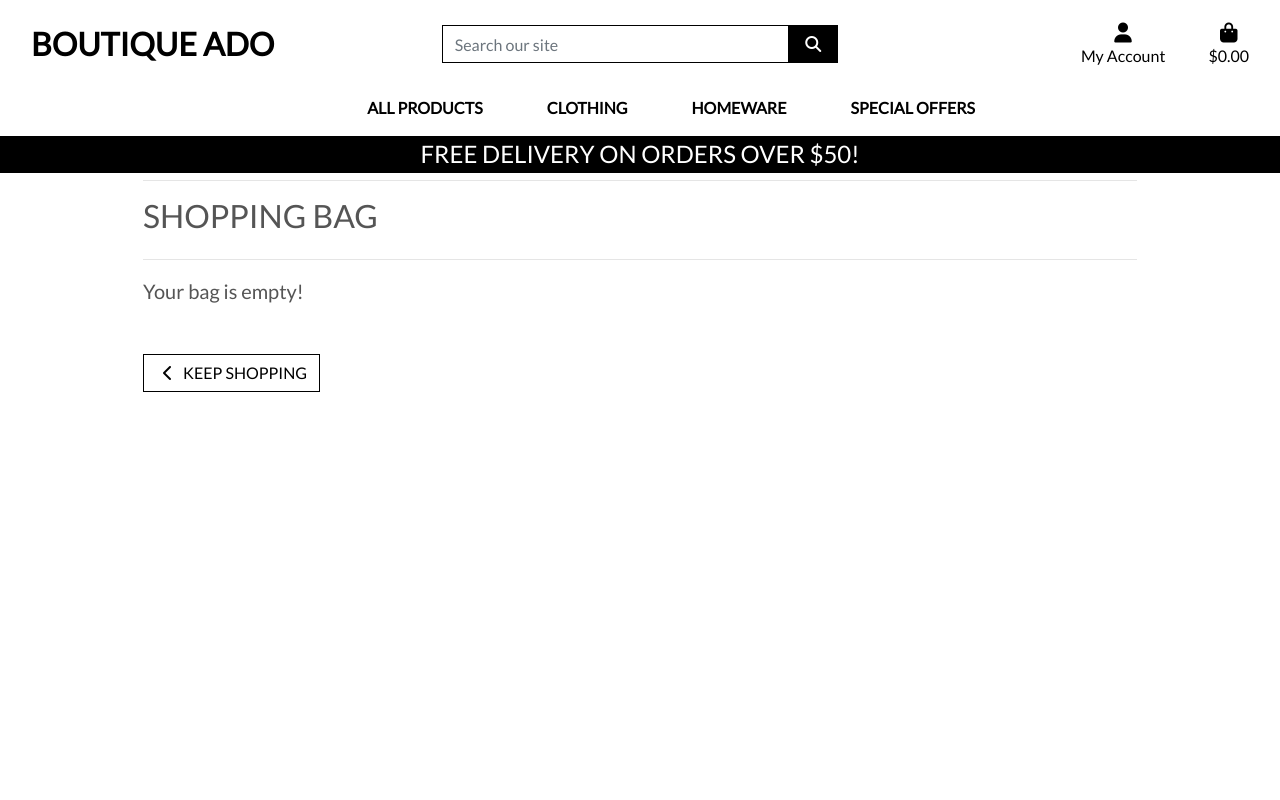
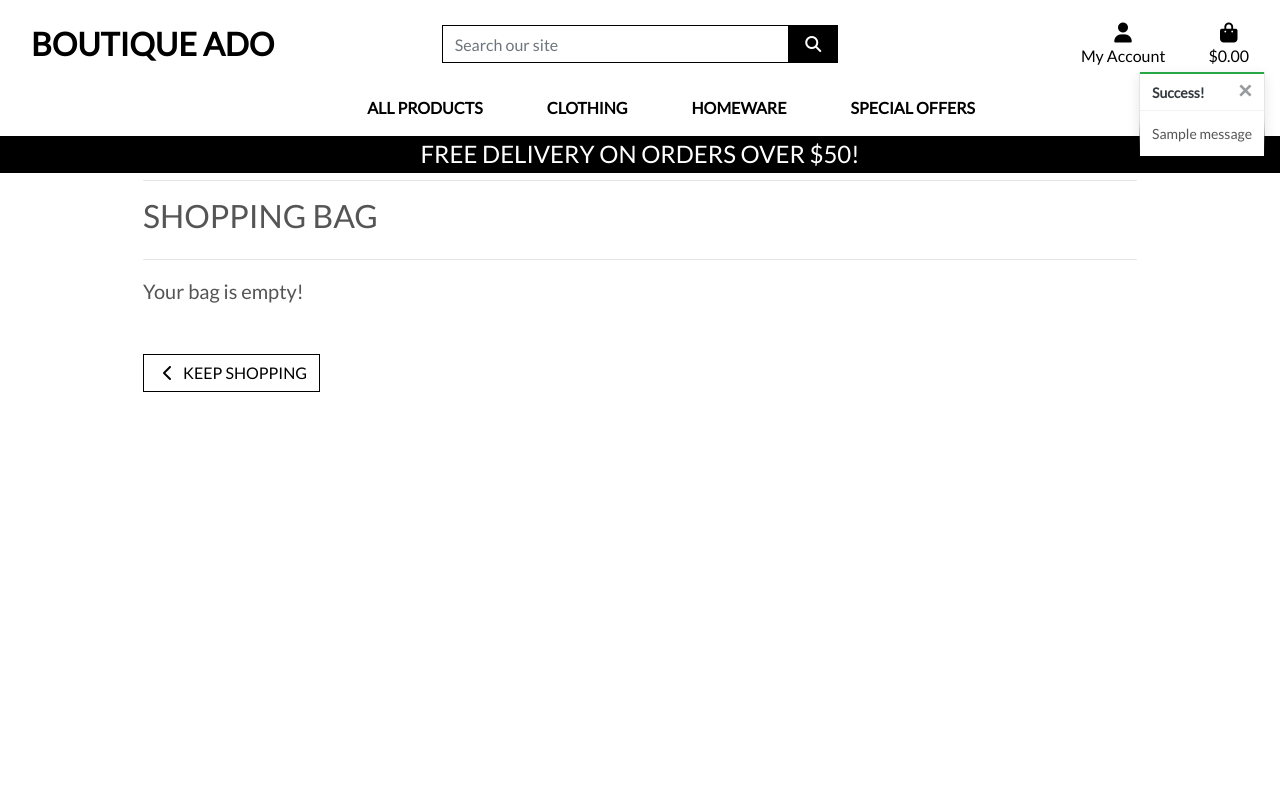
Before and after one commit to Didisimmons/boutique_ado, a Django app: page /bag/ in a window 1280 px wide. Run offline with Django 4.2, Linux system fonts and the light colour scheme; tables that the repository leaves empty hold one stand-in row (values such as "Sample post"); one stand-in notice (Sample message) is shown; some libraries are stand-ins or nearby versions.

Commit message:
fix remove_from_bag function and add toasts templates

```diff
--- a/bag/views.py
+++ b/bag/views.py
@@ -1,9 +1,13 @@
 from django.shortcuts import render, redirect, reverse, HttpResponse
+from django.contrib import messages
+
+from products.models import Product
 
 # Create your views here.
 def view_bag(request):
     """ A view that renders the bag contents page """
     return render(request, 'bag/bag.html')
+
 
 """
 This view we'll get the bag variable if it exists in the session or create it if it doesn't.
@@ -12,6 +16,8 @@ And
 """
 def add_to_bag(request, item_id):
     """ Add a quantity of the specified product to the shopping bag """
+
+    product = Product.objects.get(pk=item_id) # To add a message to the request object
     quantity = int(request.POST.get('quantity')) # we need to convert it to an integer since it'll come from the template as a string
     redirect_url = request.POST.get('redirect_url')
     # Size starts out as None
@@ -68,6 +74,8 @@ def add_to_bag(request, item_id):
         else:
             # key of the items id equal to quanity
             bag[item_id] = quantity
+            # using some string formatting to let the user know they've added this product to their bag.
+            messages.success(request, f'Added { product.name } to your bag')
 
     # putting this the bag variable into the session.
     # To overwrite the variable in the session with the updated version.
@@ -141,10 +149,7 @@ def remove_from_bag(request, item_id):
                 bag.pop(item_id)
 
         else:
-            if quantity > 0 :
-                bag[item_id] = quantity
-            else:
-                bag.pop(item_id)
+            bag.pop(item_id)
 
         request.session['bag'] = bag
         return HttpResponse(status=200)
--- a/boutique_ado/settings.py
+++ b/boutique_ado/settings.py
@@ -78,6 +78,9 @@ TEMPLATES = [
         },
     },
 ]
+
+# To store messages in session
+MESSAGE_STORAGE = 'django.contrib.messages.storage.session.SessionStorage'
 
 AUTHENTICATION_BACKENDS = [
     # Needed to login by username in Django admin, regardless of `allauth`
--- a/static/css/base.css
+++ b/static/css/base.css
@@ -107,6 +107,23 @@ a.category-badge > span.badge:hover {
     cursor: pointer;
 }
 
+/* ------------------------------- bootstrap toasts */
+
+.message-container {
+    position: fixed;
+    top: 72px;
+    right: 15px;
+    z-index: 99999999999;
+}
+.custom-toast {
+    overflow: visible;
+}
+
+.toast-capper {
+    height: 2px;
+}
+
+
 /* -------------------------------- Media Queries */
 
 /* Slightly larger container on xl screens */
--- a/templates/base.html
+++ b/templates/base.html
@@ -129,7 +129,12 @@
     </header>
 
     {% if messages %}
-        <div class="message-container"></div>
+        <div class="message-container">
+            {% for message in messages %}
+                {% include 'includes/toasts/toast_sucess.html' %}
+
+            {% endfor %}
+        </div>
     {% endif %}
 
     <!-- going to act as an additional header on pages that extend this base template in case we want to put something at the top of those pages but underneath the main header-->
@@ -142,6 +147,9 @@
 
     <!-- JavaScript that we want to load at the end of the body -->
     {% block postloadjs %}
+    <script type="text/javascript">
+        $('.toast').toast('show');
+    </script>
     {% endblock %}
 
   </body>
--- /dev/null
+++ b/templates/includes/toasts/toast_sucess.html
@@ -0,0 +1,14 @@
+<!-- The data auto-hide and data dismiss attributes are required to prevent auto-hiding the notification after a few seconds.And instead, give the user the ability to dismiss it on their own.-->
+<div class="toast custom-toast rounded-0 border-top-0" data-autohide="false">
+    <div class="arrow-up arrow-success"></div> <!-- To add  add a little extra visual touch to the top of the notification.-->
+    <div class="w-100 toast-capper bg-success"></div><!-- To add  add a little extra visual touch to the top of the notification.-->
+    <div class="toast-header bg-white text-dark">
+        <strong class="mr-auto">Success!</strong>
+        <button type="button" class="ml-2 mb-1 close text-dark" data-dismiss="toast" aria-label="Close">
+            <span aria-hidden="true">&times;</span>
+        </button>
+    </div>
+    <div class="toast-body bg-white">
+        {{ message }}
+    </div>
+</div>
```
Also changed, not shown: templates/includes/toasts/toast_error.html (added, +13 -0 lines), templates/includes/toasts/toast_info.html (added, +13 -0 lines), templates/includes/toasts/toast_warning.html (added, +13 -0 lines).
